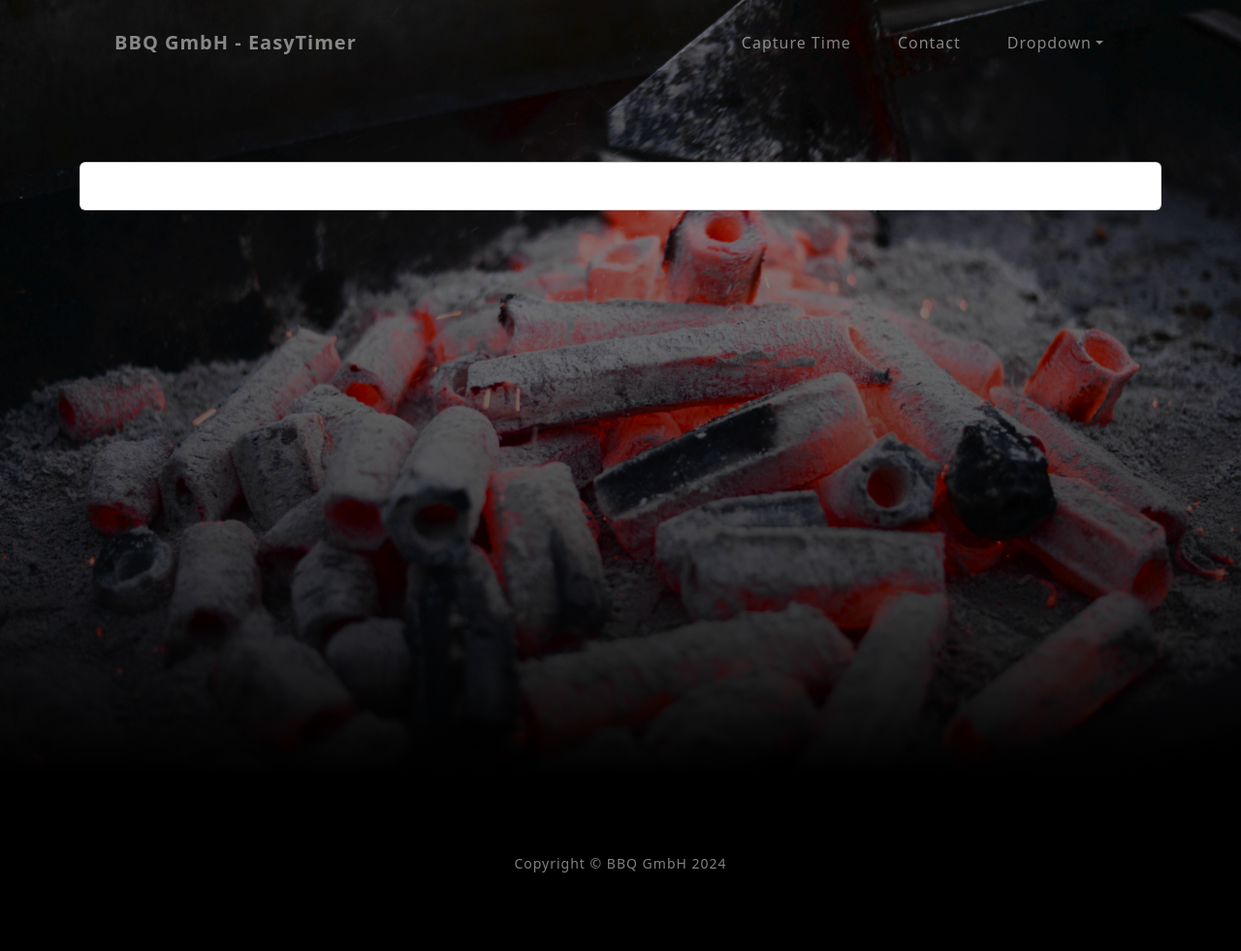
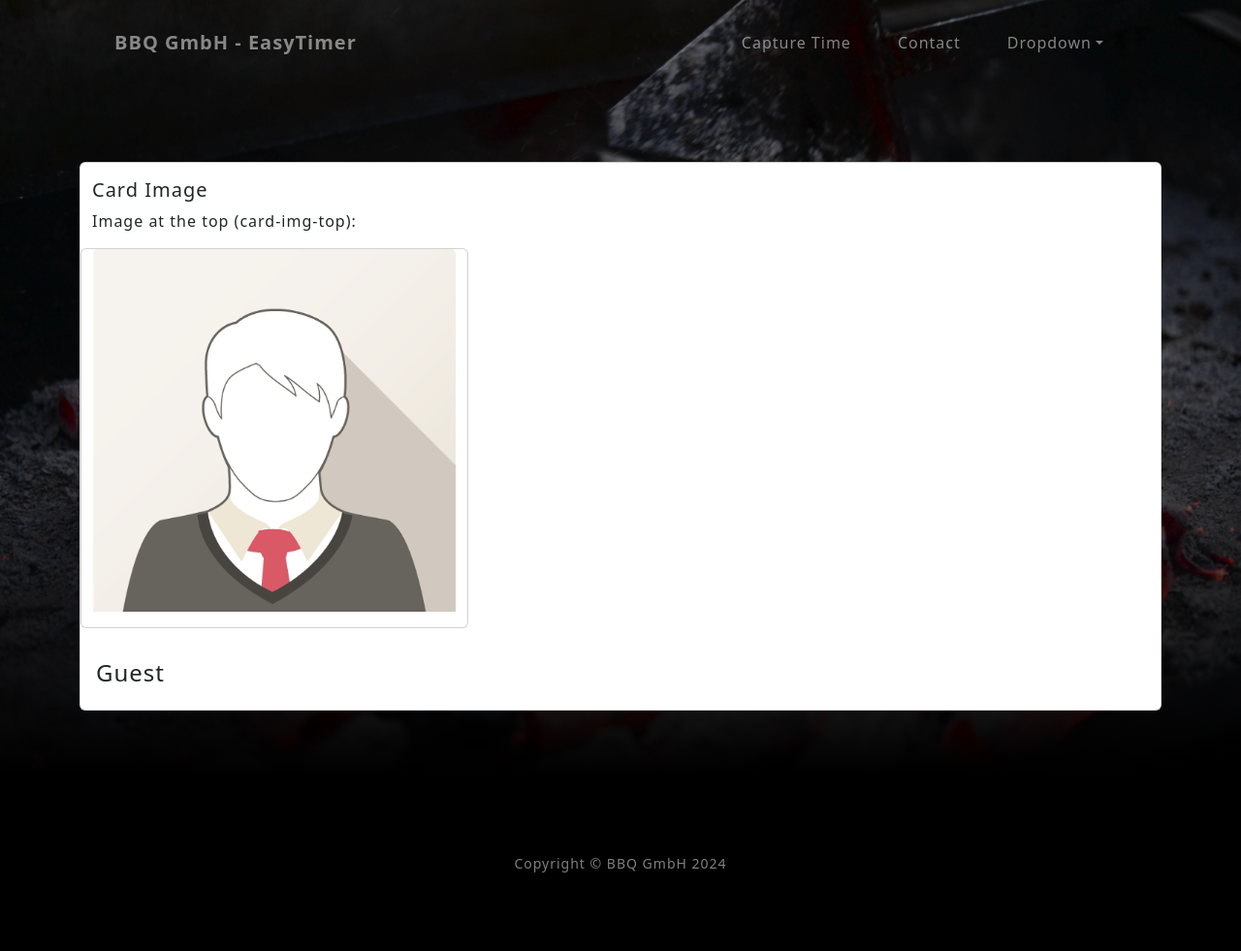
Before and after one commit to ppilloww/root, a Django app: page /profile/ in a window 1280 px wide. Shown: the whole page at 97% size. Run offline with Django 5.2, Linux system fonts and the light colour scheme; some libraries are stand-ins or nearby versions.

Commit message:
started profile

```diff
--- a/bbq_gmbh_app/templates/employeeManagementEn.Html
+++ b/bbq_gmbh_app/templates/employeeManagementEn.Html
@@ -58,10 +58,10 @@
                             <div class="container mt-3">
                                 <div class="header_text">
                                     <p class="link"><i class="fa-solid fa-user" style="color: #63E6BE;"></i> Employee Management</p>
-                                    <p class="link">Create new employee for EasyTimer</p>
+                                    <p class="link">Employees in EasyTimer</p>
                                 </div>
                                 <div style="text-align: right;">
-                                    <a href="{% url 'addUser' %}" class="btn btn-primary">add User</a>
+                                    <a href="{% url 'addUser' %}" class="btn btn-primary">Create User</a>
                                 </div>
                                 <p></p>
 
--- a/bbq_gmbh_app/templates/profileEN.html
+++ b/bbq_gmbh_app/templates/profileEN.html
@@ -27,11 +27,24 @@
             <div class="container">
                 <div class="card_empl_mng">
                     <div class="card" id="myElement">
-                        <div class="card-body">
-                            <div class="container mt-3">
+                        <div class="container mt-3">
+                            <h2>Card Image</h2>
+                            <p>Image at the top (card-img-top):</p>
+                            <div class="row">
+                                <div class="card col-md-4 mb-3" style="width:400px">
+                                  <img class="card-img-top mb-3" src="{% static "bbq_gmbh_app/assets/img/img_avatar1.png" %}" alt="Card image" style="width:100%">
+                                </div>
+                                <div class="card-body col-md-8">
+                                    {% if request.user.is_authenticated %}
+                                        <h4 class="card-title">{{ request.user.vorname }} {{ user.nachname }}</h4>
+                                        <p class="card-text">Some example text some example text. John Doe is an architect and engineer</p>
+                                    {% else %}
+                                        <h4 class="card-title">Guest</h4>
+                                    {% endif %}
+                                </div>
 
-                            </div>
-                      </div>
+                              </div>
+                        </div>
                 </div>
             </div>
         </header>
--- a/bbq_gmbh_app/views.py
+++ b/bbq_gmbh_app/views.py
@@ -73,8 +73,8 @@ def login_view(request):
                 request.session['user_role'] = user.role
                 # print("User ID:", request.session['user_id'])
                 # print("User role:", request.session['user_role'])
-                uno = Mitarbeiter.objects.all()
-                print(uno)
+                # uno = Mitarbeiter.objects.get()
+                # print(uno)
                 return JsonResponse({'status': 'success'}, status=200)
         except Mitarbeiter.DoesNotExist:
             return JsonResponse({'status': 'invalid'}, status=401)
@@ -116,6 +116,8 @@ def user_view(request):
         # return render(request, "employeeManagementEn.html", {'employees': employees})
         return {'employees': employees}
     return JsonResponse({'error': 'User not found'}, status=404)
+
+# get user information
 
 ######################################### Logics #########################################
 
```
Also changed, not shown: bbq_gmbh_app/static/bbq_gmbh_app/assets/img/img_avatar1.png (added), bbq_gmbh_app/static/bbq_gmbh_app/assets/img/img_avatar5.png (added), db.sqlite3.
